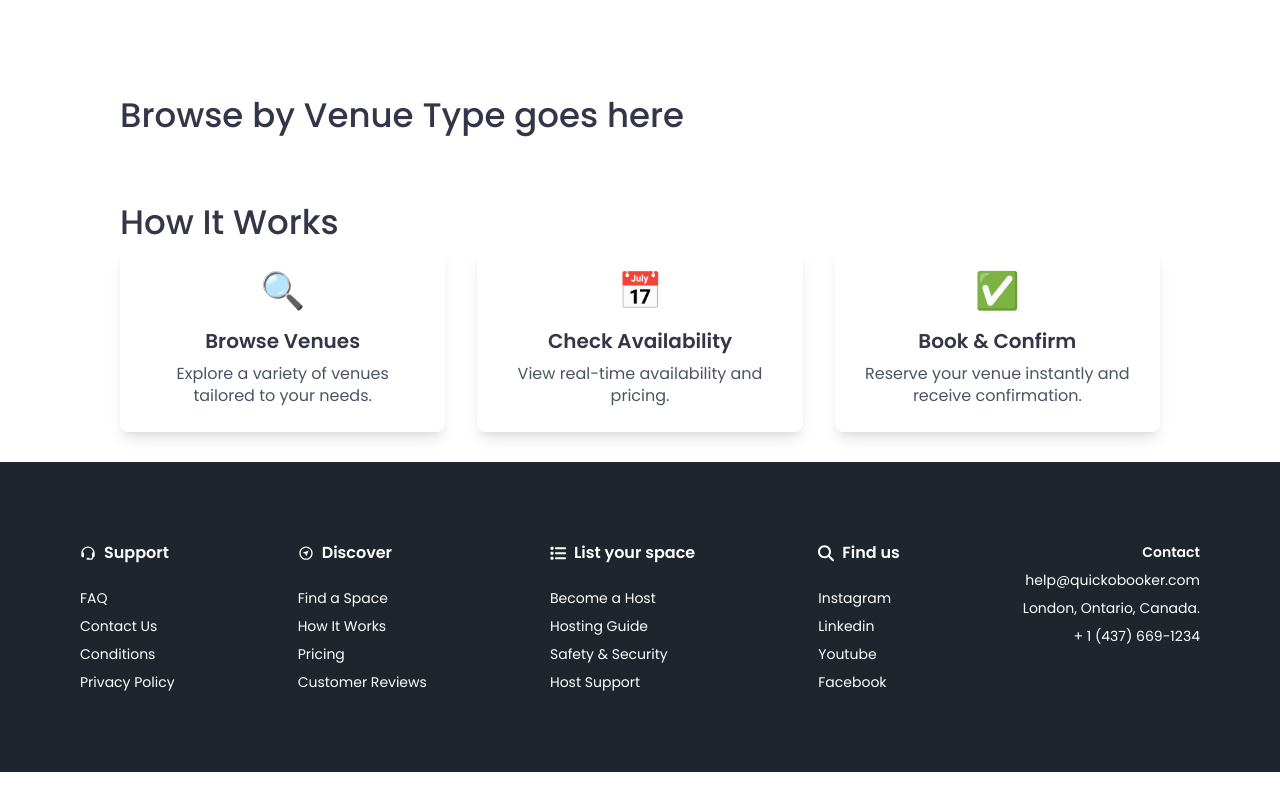
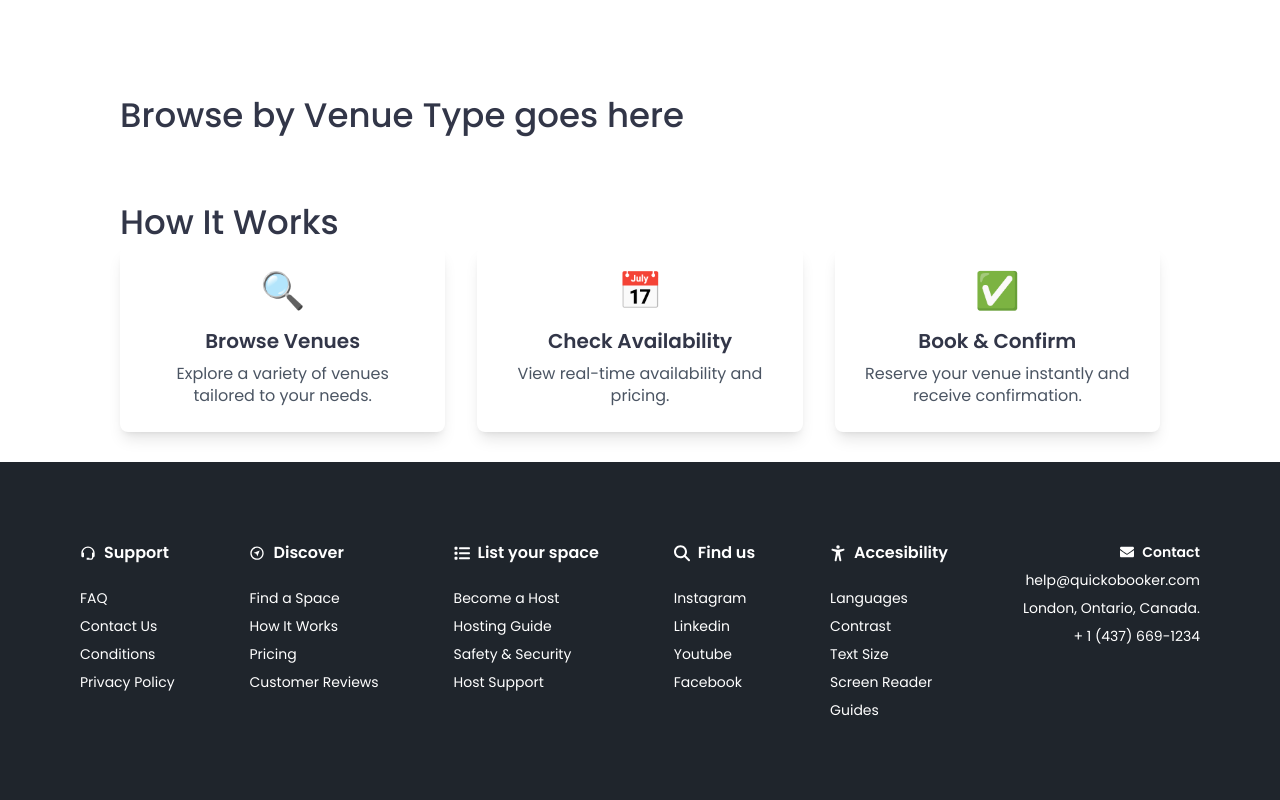
Before and after one commit to luisgcode/Quickbooker, a React (Vite) app: page / in a window 1280 px wide. Shown: the part 676-1476 px from the top of the page. Before the commit the page ends 1448 px from the top, so only its background shows below. Built offline with nearby package versions, Linux system fonts and the light colour scheme.

Commit message:
Footer progress

```diff
--- a/src/components/footer/Footer.jsx
+++ b/src/components/footer/Footer.jsx
@@ -4,11 +4,13 @@ import { BiSupport } from "react-icons/bi";
 import { RiCompassDiscoverLine } from "react-icons/ri";
 import { FaList } from "react-icons/fa6";
 import { FaMagnifyingGlass } from "react-icons/fa6";
+import { FaEnvelope } from "react-icons/fa";
+import { IoAccessibility } from "react-icons/io5";
 
 const Footer = () => {
   return (
     <footer className="bg-footerColor p-sma_pad md:p-20  text-white">
-      <nav className="flex flex-col md:flex-row w-full gap-10  md:gap-24 justify-between">
+      <nav className="flex flex-col  md:flex-row w-full gap-10 justify-between">
         {/* Support */}
         <div className=" ">
           <p className="font-semibold mb-6 flex gap-2">
@@ -94,10 +96,36 @@ const Footer = () => {
             </li>
           </ul>
         </div>
-
-        {/* accessibility */}
+        {/* Accesibility */}
+        <div className=" ">
+          <p className="font-semibold mb-6 flex gap-2">
+            <IoAccessibility />
+            Accesibility
+          </p>
+          <ul className="text-sm flex flex-col gap-2">
+            <li>
+              <a href="/host">Languages</a>
+            </li>
+            <li>
+              <a href="/host-guide">Contrast</a>
+            </li>
+            <li>
+              <a href="/safety">Text Size</a>
+            </li>
+            <li>
+              <a href="/support">Screen Reader</a>
+            </li>{" "}
+            <li>
+              <a href="/support">Guides</a>
+            </li>
+          </ul>
+        </div>
+        {/* Contact */}
         <div className=" flex flex-col items-end gap-2 text-sm">
-          <p className="font-semibold">Contact</p>
+          <p className="font-semibold flex gap-2">
+            <FaEnvelope />
+            Contact
+          </p>
           <p>help@quickobooker.com</p>
           <p>London, Ontario, Canada.</p>
           <p> + 1 (437) 669-1234</p>
```
